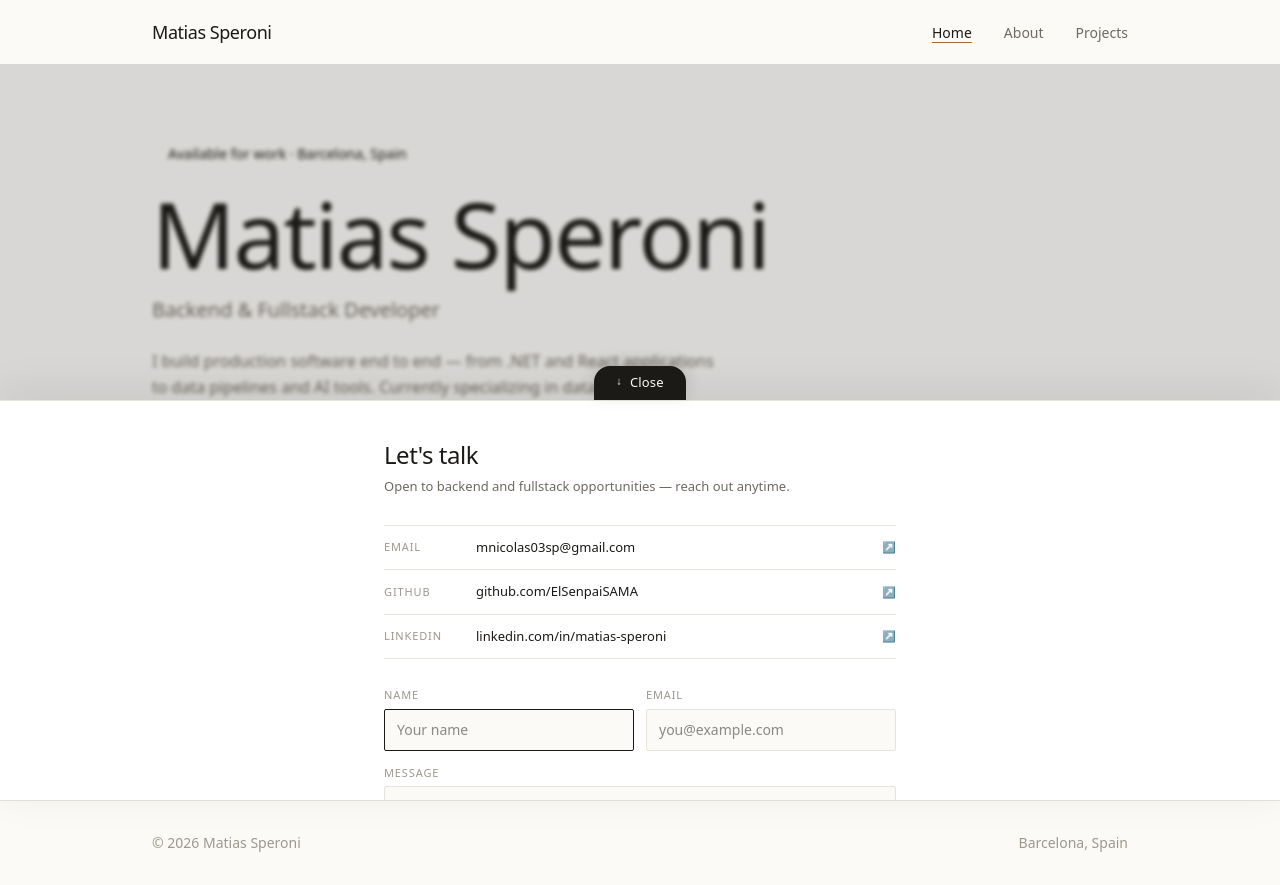
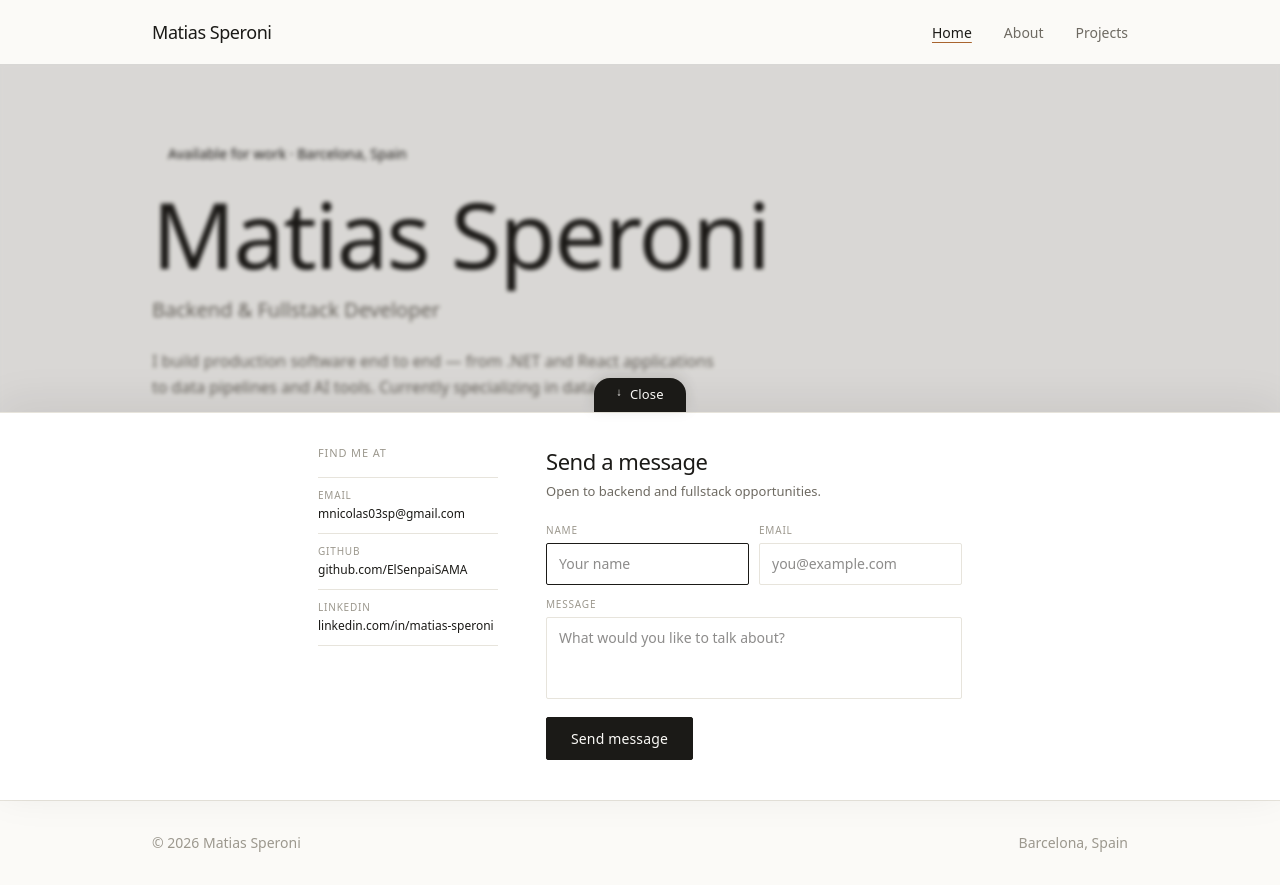
Before and after one commit to ElSenpaiSAMA/NextJS-Portfolio, a Next.js app: page / in a window 1280 px wide. Both pictures are taken after a click on the button "Get in touch". Built offline with nearby package versions, Linux system fonts and the light colour scheme.

Commit message:
Drawer two-column layout: links left, form right; fix elastic scroll transparency

```diff
--- a/app/components/ContactDrawer.tsx
+++ b/app/components/ContactDrawer.tsx
@@ -38,7 +38,6 @@ export default function ContactDrawer() {
   const [pillH, setPillH] = useState(44);
   const firstFieldRef = useRef<HTMLInputElement>(null);
 
-  // Measure actual pill height after mount so translateY is exact
   useEffect(() => {
     if (pillRef.current) setPillH(pillRef.current.offsetHeight);
   }, []);
@@ -89,7 +88,7 @@ export default function ContactDrawer() {
   }
 
   const inputBase =
-    "w-full px-3 py-2.5 text-sm bg-paper border outline-none transition-colors duration-150";
+    "w-full px-3 py-2.5 text-sm bg-white border outline-none transition-colors duration-150";
   const field = (f: keyof FormState) =>
     `${inputBase} ${errors[f] ? "border-accent" : "border-hairline"} focus:border-ink`;
 
@@ -111,7 +110,7 @@ export default function ContactDrawer() {
         }}
       />
 
-      {/* Drawer — single container: pill + panel move together */}
+      {/* Drawer */}
       <div
         role="dialog"
         aria-modal="true"
@@ -126,11 +125,8 @@ export default function ContactDrawer() {
           transition: "transform 0.42s cubic-bezier(0.32, 0.72, 0, 1)",
         }}
       >
-        {/* Pill — measured to get exact height */}
-        <div
-          ref={pillRef}
-          style={{ display: "flex", justifyContent: "center" }}
-        >
+        {/* Pill */}
+        <div ref={pillRef} style={{ display: "flex", justifyContent: "center" }}>
           <button
             onClick={() => setOpen((v) => !v)}
             aria-expanded={open}
@@ -167,7 +163,7 @@ export default function ContactDrawer() {
           </button>
         </div>
 
-        {/* Panel — visibility: hidden after close so no white strip */}
+        {/* Panel */}
         <div
           style={{
             visibility: open ? "visible" : "hidden",
@@ -179,29 +175,44 @@ export default function ContactDrawer() {
               background: "#FFFFFF",
               borderTop: "1px solid #E7E4DC",
               boxShadow: "0 -8px 40px rgba(27, 26, 23, 0.08)",
+              // Extend bg above to cover elastic scroll bounce
+              paddingBottom: "env(safe-area-inset-bottom)",
+            }}
+          >
+            {/* Scrollable area — overscroll-behavior contains the bounce */}
+            <div
+              style={{
                 maxHeight: "50vh",
                 overflowY: "auto",
+                overscrollBehavior: "contain",
+                // Extra bg so elastic bounce above content shows white, not transparent
+                background: "#FFFFFF",
               }}
             >
-            <div style={{ maxWidth: "560px", margin: "0 auto", padding: "36px 24px 40px" }}>
-              <h2
+              <div
                 style={{
-                  fontFamily: "var(--font-serif)",
-                  fontSize: "24px",
-                  fontWeight: 400,
-                  letterSpacing: "-0.02em",
-                  color: "#1B1A17",
-                  marginBottom: "4px",
+                  maxWidth: "700px",
+                  margin: "0 auto",
+                  padding: "32px 28px 40px",
+                  display: "flex",
+                  gap: "48px",
+                  alignItems: "flex-start",
                 }}
               >
-                Let&apos;s talk
-              </h2>
-              <p style={{ fontSize: "13px", color: "#6E6A62", marginBottom: "28px" }}>
-                Open to backend and fullstack opportunities — reach out anytime.
+                {/* LEFT — contact links */}
+                <div style={{ flexShrink: 0, width: "180px" }}>
+                  <p
+                    style={{
+                      fontSize: "11px",
+                      textTransform: "uppercase",
+                      letterSpacing: "0.08em",
+                      color: "#9C988E",
+                      marginBottom: "16px",
+                    }}
+                  >
+                    Find me at
                   </p>
-
-              {/* Contact links */}
-              <div style={{ display: "flex", flexDirection: "column", marginBottom: "28px" }}>
+                  <div style={{ display: "flex", flexDirection: "column", gap: "0" }}>
                     {CONTACT_LINKS.map(({ label, value, href, external }, i) => (
                       <a
                         key={label}
@@ -209,75 +220,166 @@ export default function ContactDrawer() {
                         {...(external ? { target: "_blank", rel: "noopener noreferrer" } : {})}
                         style={{
                           display: "flex",
-                      alignItems: "center",
-                      justifyContent: "space-between",
-                      padding: "12px 0",
-                      borderTop: "1px solid #E7E4DC",
-                      borderBottom: i === CONTACT_LINKS.length - 1 ? "1px solid #E7E4DC" : "none",
+                          flexDirection: "column",
+                          padding: "10px 0",
+                          borderTop: i === 0 ? "1px solid #E7E4DC" : "1px solid #E7E4DC",
+                          borderBottom:
+                            i === CONTACT_LINKS.length - 1 ? "1px solid #E7E4DC" : "none",
                           textDecoration: "none",
-                      color: "inherit",
-                      gap: "24px",
+                          gap: "2px",
                           transition: "opacity 0.15s ease",
                         }}
                         onMouseEnter={(e) => { e.currentTarget.style.opacity = "0.55"; }}
                         onMouseLeave={(e) => { e.currentTarget.style.opacity = "1"; }}
                       >
-                    <span style={{ fontSize: "11px", textTransform: "uppercase", letterSpacing: "0.08em", color: "#9C988E", flexShrink: 0, minWidth: "68px" }}>
+                        <span
+                          style={{
+                            fontSize: "10px",
+                            textTransform: "uppercase",
+                            letterSpacing: "0.08em",
+                            color: "#9C988E",
+                          }}
+                        >
                           {label}
                         </span>
-                    <span style={{ fontSize: "13px", color: "#1B1A17", fontFamily: "var(--font-sans)", flex: 1 }}>
+                        <span
+                          style={{
+                            fontSize: "12px",
+                            color: "#1B1A17",
+                            fontFamily: "var(--font-sans)",
+                            wordBreak: "break-all",
+                          }}
+                        >
                           {value}
                         </span>
-                    <span style={{ fontSize: "11px", color: "#9C988E", flexShrink: 0 }}>↗</span>
                       </a>
                     ))}
                   </div>
+                </div>
 
-              {/* Form */}
-              <form onSubmit={handleSubmit} noValidate style={{ display: "flex", flexDirection: "column", gap: "14px" }}>
-                <div style={{ display: "grid", gridTemplateColumns: "1fr 1fr", gap: "12px" }}>
+                {/* RIGHT — form */}
+                <div style={{ flex: 1, minWidth: 0 }}>
+                  <h2
+                    style={{
+                      fontFamily: "var(--font-serif)",
+                      fontSize: "22px",
+                      fontWeight: 400,
+                      letterSpacing: "-0.02em",
+                      color: "#1B1A17",
+                      marginBottom: "4px",
+                    }}
+                  >
+                    Send a message
+                  </h2>
+                  <p style={{ fontSize: "13px", color: "#6E6A62", marginBottom: "22px" }}>
+                    Open to backend and fullstack opportunities.
+                  </p>
+
+                  <form
+                    onSubmit={handleSubmit}
+                    noValidate
+                    style={{ display: "flex", flexDirection: "column", gap: "12px" }}
+                  >
+                    <div style={{ display: "grid", gridTemplateColumns: "1fr 1fr", gap: "10px" }}>
                       <div>
-                    <label htmlFor="drawer-name" style={{ display: "block", fontSize: "11px", textTransform: "uppercase", letterSpacing: "0.08em", color: "#9C988E", marginBottom: "5px" }}>
+                        <label
+                          htmlFor="drawer-name"
+                          style={{
+                            display: "block",
+                            fontSize: "10px",
+                            textTransform: "uppercase",
+                            letterSpacing: "0.08em",
+                            color: "#9C988E",
+                            marginBottom: "5px",
+                          }}
+                        >
                           Name
                         </label>
                         <input
                           ref={firstFieldRef}
-                      type="text" id="drawer-name" name="name"
-                      value={form.name} onChange={handleChange}
+                          type="text"
+                          id="drawer-name"
+                          name="name"
+                          value={form.name}
+                          onChange={handleChange}
                           placeholder="Your name"
                           className={field("name")}
                           style={{ borderRadius: "2px", color: "#1B1A17" }}
                         />
-                    {errors.name && <p style={{ fontSize: "11px", color: "#A8642E", marginTop: "3px" }}>{errors.name}</p>}
+                        {errors.name && (
+                          <p style={{ fontSize: "11px", color: "#A8642E", marginTop: "3px" }}>
+                            {errors.name}
+                          </p>
+                        )}
                       </div>
                       <div>
-                    <label htmlFor="drawer-email" style={{ display: "block", fontSize: "11px", textTransform: "uppercase", letterSpacing: "0.08em", color: "#9C988E", marginBottom: "5px" }}>
+                        <label
+                          htmlFor="drawer-email"
+                          style={{
+                            display: "block",
+                            fontSize: "10px",
+                            textTransform: "uppercase",
+                            letterSpacing: "0.08em",
+                            color: "#9C988E",
+                            marginBottom: "5px",
+                          }}
+                        >
                           Email
                         </label>
                         <input
-                      type="email" id="drawer-email" name="email"
-                      value={form.email} onChange={handleChange}
+                          type="email"
+                          id="drawer-email"
+                          name="email"
+                          value={form.email}
+                          onChange={handleChange}
                           placeholder="you@example.com"
                           className={field("email")}
                           style={{ borderRadius: "2px", color: "#1B1A17" }}
                         />
-                    {errors.email && <p style={{ fontSize: "11px", color: "#A8642E", marginTop: "3px" }}>{errors.email}</p>}
+                        {errors.email && (
+                          <p style={{ fontSize: "11px", color: "#A8642E", marginTop: "3px" }}>
+                            {errors.email}
+                          </p>
+                        )}
                       </div>
                     </div>
+
                     <div>
-                  <label htmlFor="drawer-message" style={{ display: "block", fontSize: "11px", textTransform: "uppercase", letterSpacing: "0.08em", color: "#9C988E", marginBottom: "5px" }}>
+                      <label
+                        htmlFor="drawer-message"
+                        style={{
+                          display: "block",
+                          fontSize: "10px",
+                          textTransform: "uppercase",
+                          letterSpacing: "0.08em",
+                          color: "#9C988E",
+                          marginBottom: "5px",
+                        }}
+                      >
                         Message
                       </label>
                       <textarea
-                    id="drawer-message" name="message"
-                    value={form.message} onChange={handleChange}
-                    rows={3} placeholder="What would you like to talk about?"
+                        id="drawer-message"
+                        name="message"
+                        value={form.message}
+                        onChange={handleChange}
+                        rows={3}
+                        placeholder="What would you like to talk about?"
                         className={field("message")}
                         style={{ borderRadius: "2px", color: "#1B1A17", resize: "none" }}
                       />
-                  {errors.message && <p style={{ fontSize: "11px", color: "#A8642E", marginTop: "3px" }}>{errors.message}</p>}
+                      {errors.message && (
+                        <p style={{ fontSize: "11px", color: "#A8642E", marginTop: "3px" }}>
+                          {errors.message}
+                        </p>
+                      )}
                     </div>
-                <button type="submit" className="btn-primary" style={{ alignSelf: "flex-start" }}>
+
+                    <button
+                      type="submit"
+                      className="btn-primary"
+                      style={{ alignSelf: "flex-start" }}
+                    >
                       Send message
                     </button>
                   </form>
@@ -285,6 +387,8 @@ export default function ContactDrawer() {
               </div>
             </div>
           </div>
+        </div>
+      </div>
     </>
   );
 }
```
Lines whose indentation alone changed are shown as unchanged.
